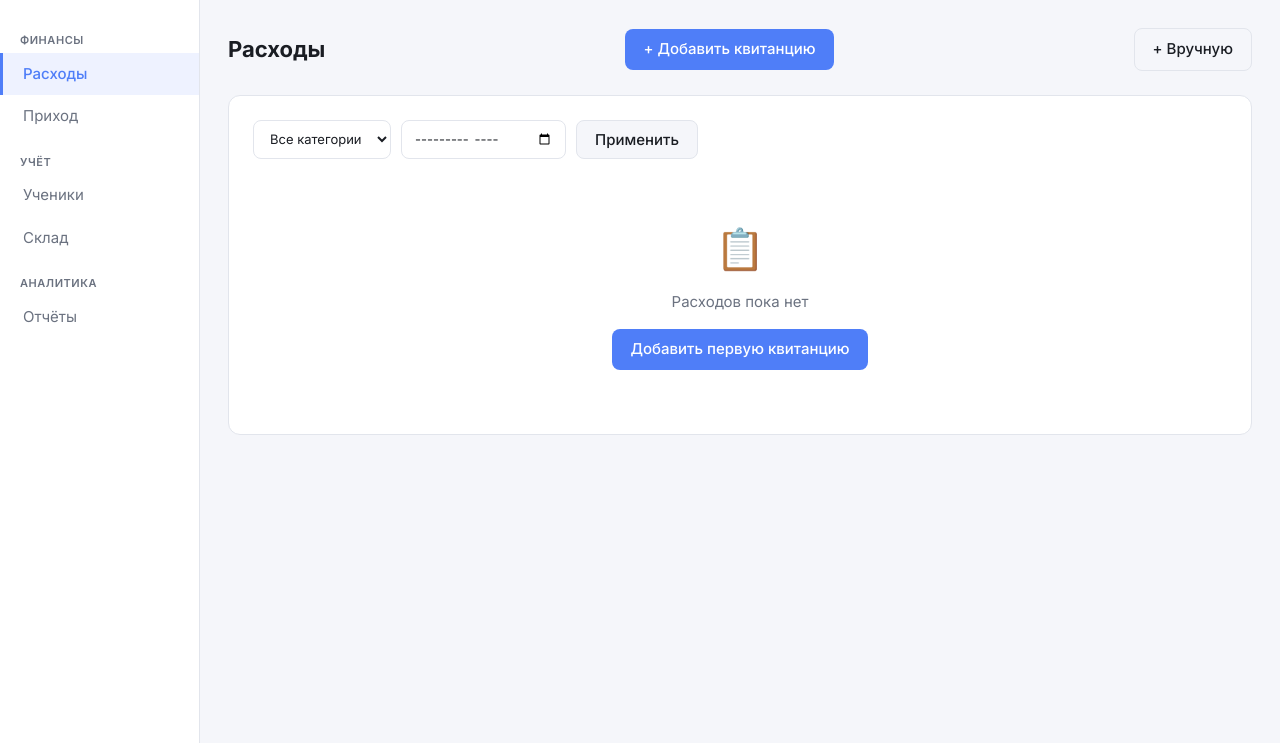
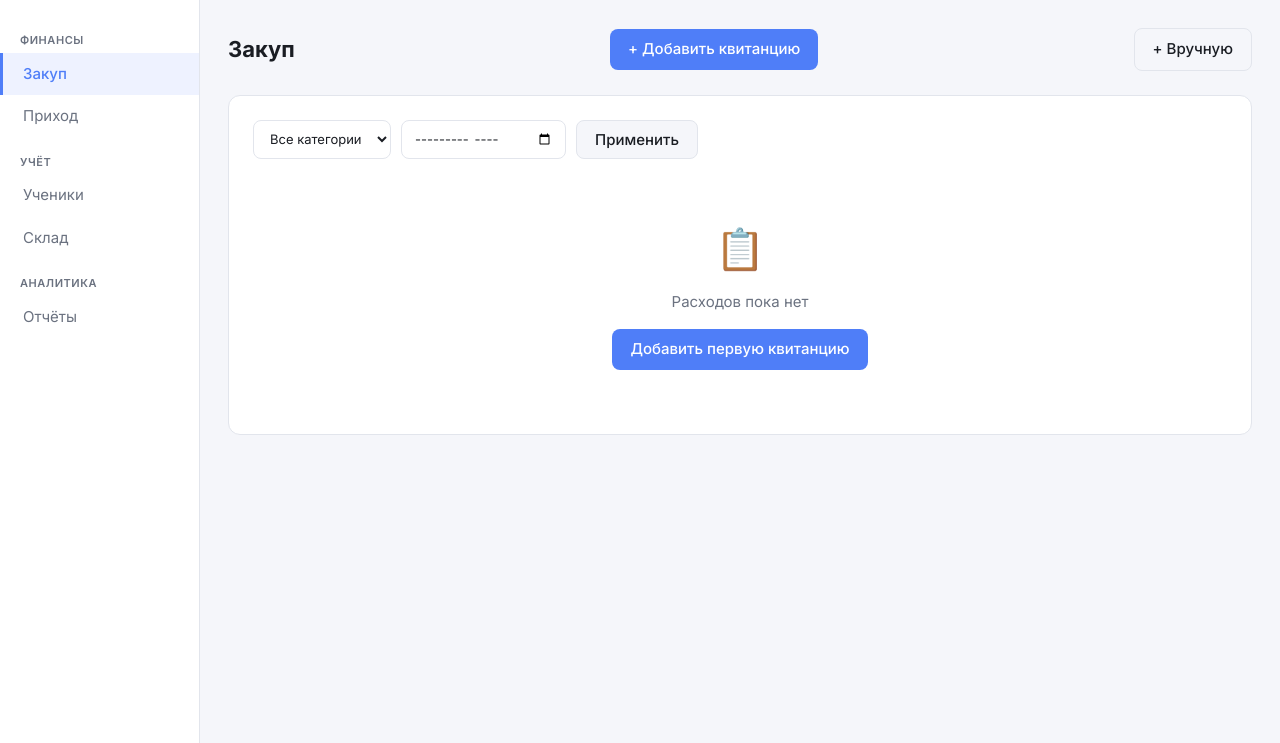
Before and after one commit to Abdusattar/pearl, a FastAPI app: template app/templates/expenses/list.html in a window 1280 px wide. Shown: the part 56-799 px from the top of the page. Run offline with FastAPI, Linux system fonts and the light colour scheme; the template is opened without the code that fills it, so the values that code supplies are empty.

Commit message:
rename: Расходы → Закуп (UI labels only, URLs unchanged)
Co-Authored-By: Claude Sonnet 4.6 <noreply@anthropic.com>

```diff
--- a/app/templates/base.html
+++ b/app/templates/base.html
@@ -261,7 +261,7 @@
 
 <aside class="sidebar">
   <div class="section">Финансы</div>
-  <a href="/expenses/" class="{% if active_page == 'expenses' %}active{% endif %}">Расходы</a>
+  <a href="/expenses/" class="{% if active_page == 'expenses' %}active{% endif %}">Закуп</a>
   <a href="/income/" class="{% if active_page == 'income' %}active{% endif %}">Приход</a>
   <div class="section">Учёт</div>
   <a href="/students/" class="{% if active_page == 'students' %}active{% endif %}">Ученики</a>
@@ -277,7 +277,7 @@
 <nav class="bottom-nav">
   <ul>
     <li><a href="/expenses/" class="{% if active_page == 'expenses' %}active{% endif %}">
-      <span class="nav-icon">💸</span>Расходы
+      <span class="nav-icon">💸</span>Закуп
     </a></li>
     <li><a href="/income/" class="{% if active_page == 'income' %}active{% endif %}">
       <span class="nav-icon">💰</span>Приход
--- a/app/templates/expenses/list.html
+++ b/app/templates/expenses/list.html
@@ -1,7 +1,7 @@
 {% extends "base.html" %}
 {% set active_page = "expenses" %}
 
-{% block title %}Расходы — Жемчужина{% endblock %}
+{% block title %}Закуп — Жемчужина{% endblock %}
 
 {% block content %}
 <style>
@@ -14,7 +14,7 @@
 </style>
 
 <div class="page-header">
-  <h1>Расходы</h1>
+  <h1>Закуп</h1>
   <a href="/expenses/upload?org_id={{ current_org_id }}" class="btn btn-primary">+ Добавить квитанцию</a>
   <a href="/expenses/add?org_id={{ current_org_id }}" class="btn btn-secondary">+ Вручную</a>
 </div>
```
